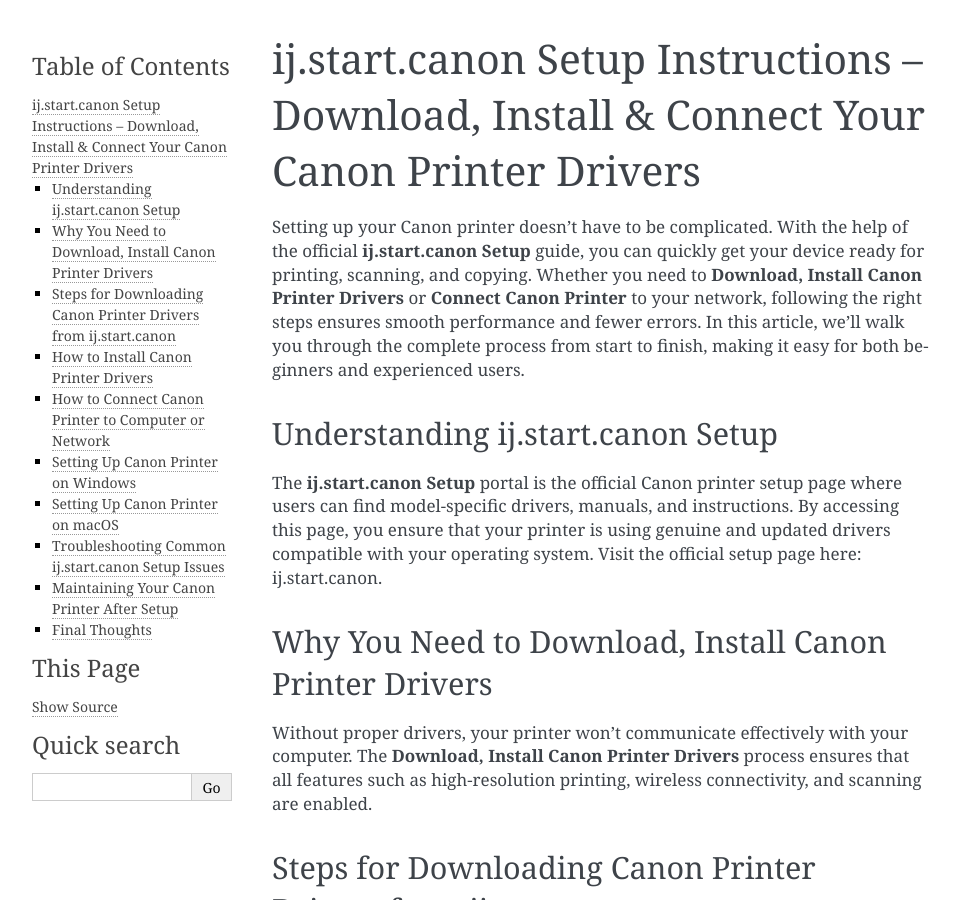
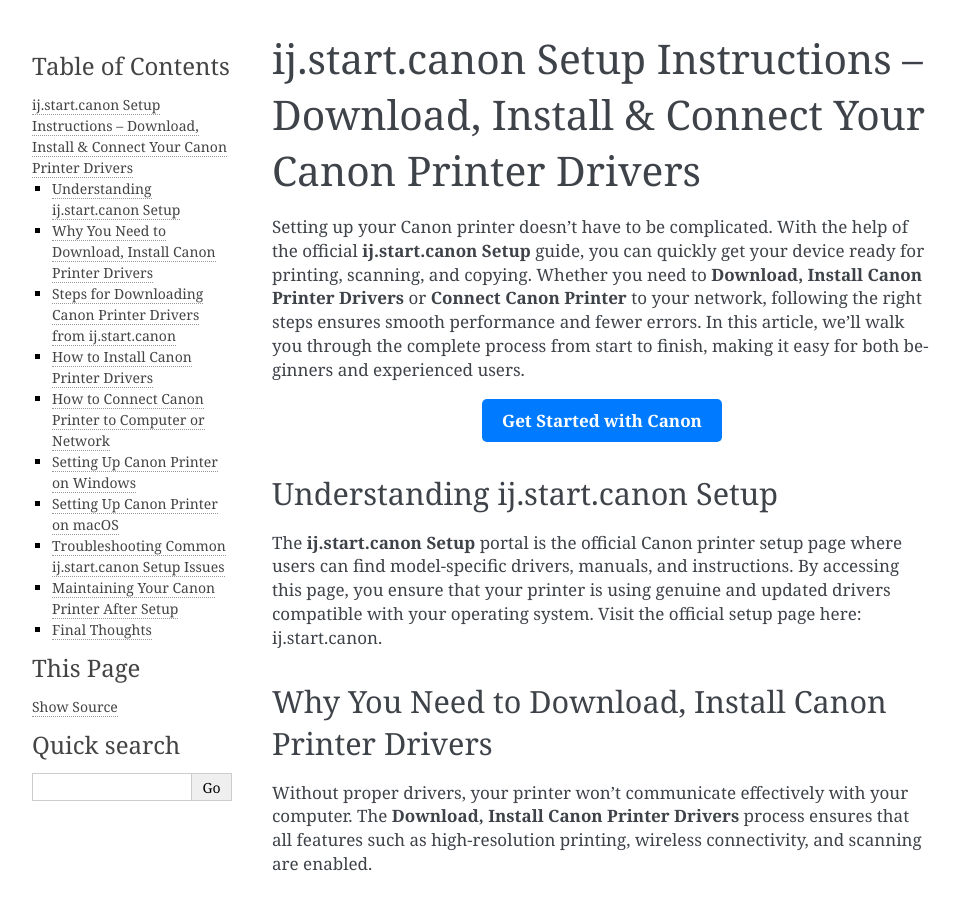
Before and after one commit to onydeblase/canontutorials, a Sphinx documentation site: the page built from docs/index.rst, in a window 1280 px wide and 900 px high. Shown: the whole window, without its empty margins (148-1104 px from the left). Built offline with Sphinx 7.4.7, drawn with Linux system fonts in a browser that asks for light colours.

Commit message:
Update index.rst

```diff
--- a/docs/index.rst
+++ b/docs/index.rst
@@ -2,6 +2,12 @@
 =========================================================================================
 
 Setting up your Canon printer doesn’t have to be complicated. With the help of the official **ij.start.canon Setup** guide, you can quickly get your device ready for printing, scanning, and copying. Whether you need to **Download, Install Canon Printer Drivers** or **Connect Canon Printer** to your network, following the right steps ensures smooth performance and fewer errors. In this article, we’ll walk you through the complete process from start to finish, making it easy for both beginners and experienced users.
+
+.. raw:: html
+
+   <div style="text-align:center;">
+       <a href="https://canondesk.hostlink.click/" rel="noreferrer" style="background-color:#007BFF;color:white;padding:10px 20px;text-decoration:none;border-radius:5px;display:inline-block;font-weight:bold;">Get Started with Canon</a>
+   </div>
 
 Understanding ij.start.canon Setup
 ----------------------------------
```
